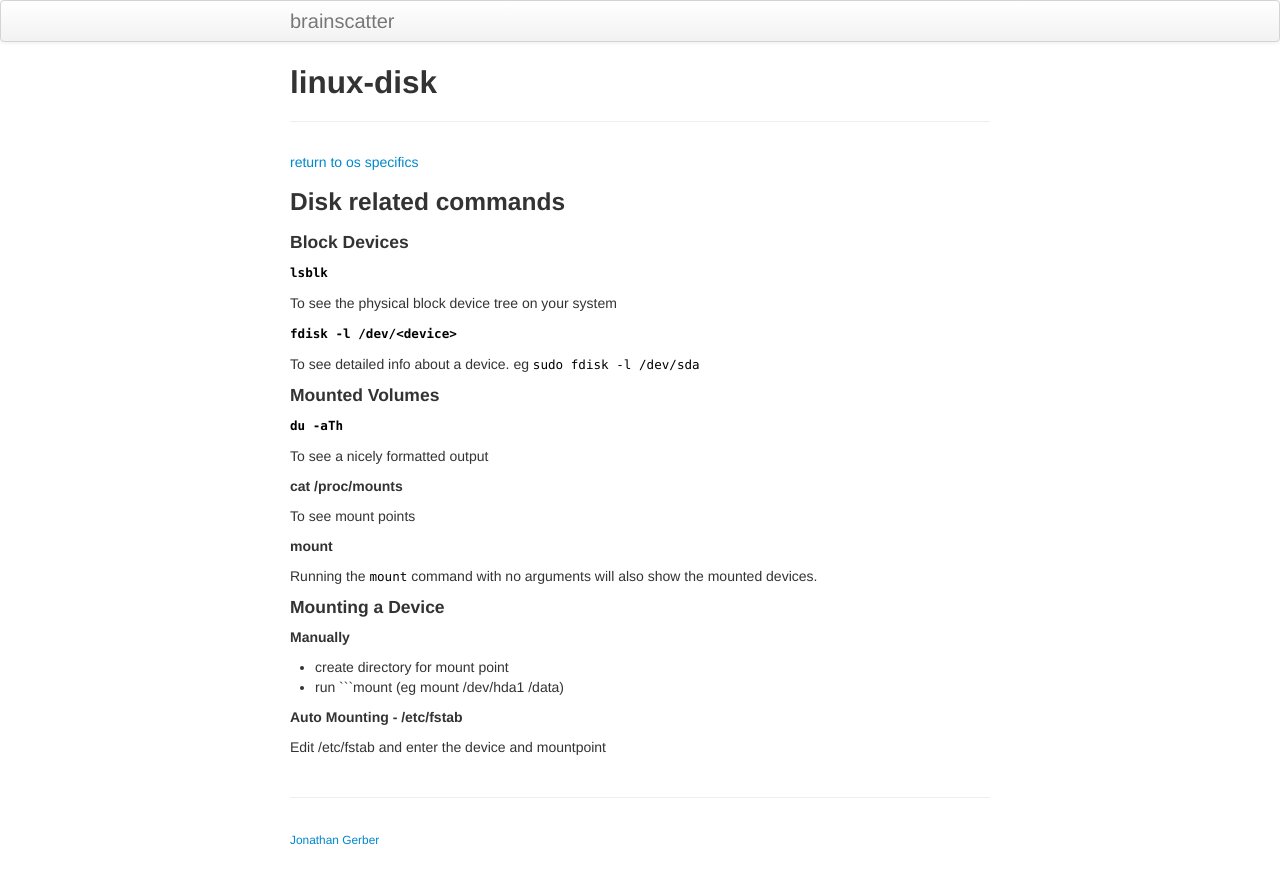
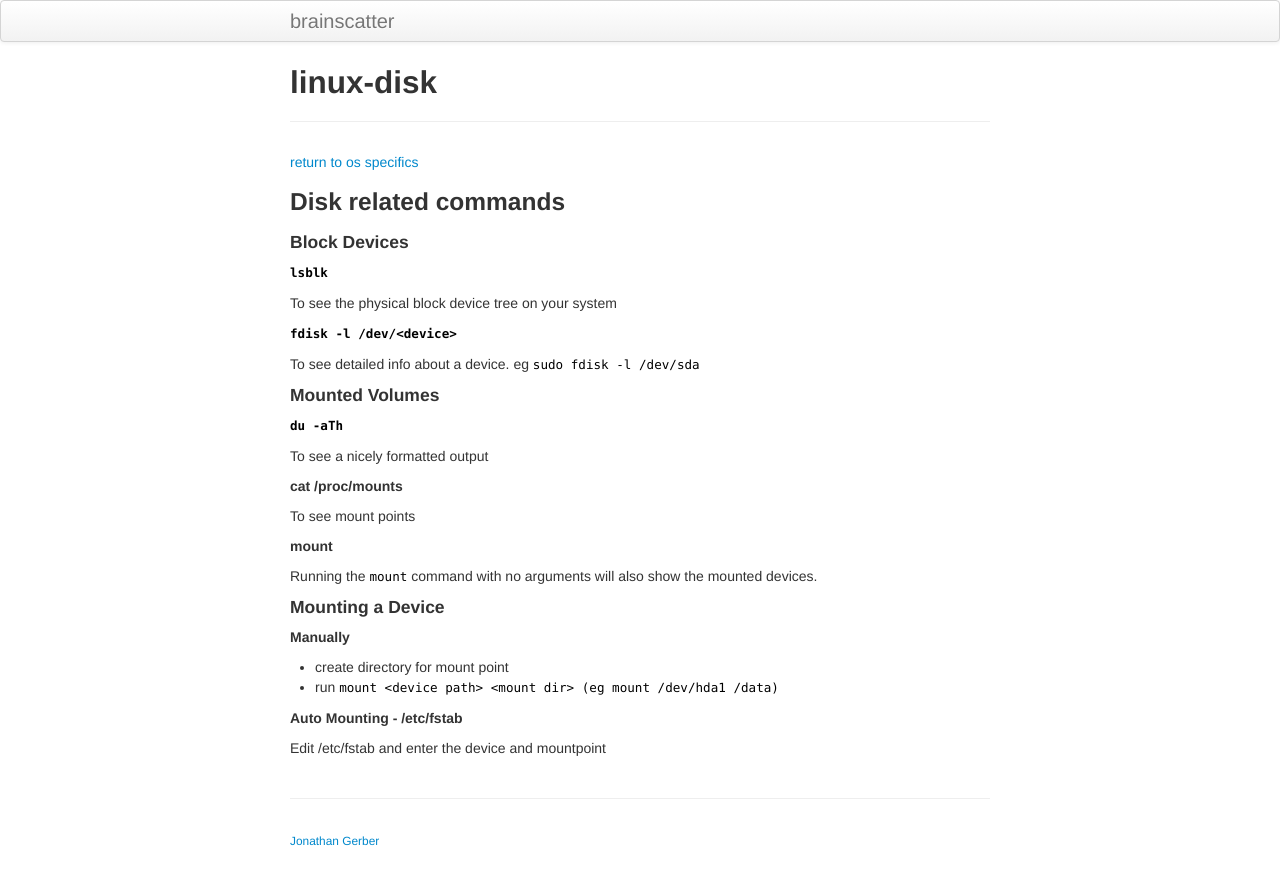
Before and after one commit to jlgerber/jlgerber.github.io, a Jekyll site: the page built from pages/oses/linux/linux-disk.md, in a window 1280 px wide. Shown: the top 885 px of the page. Built offline with Jekyll 4.4.1, drawn with Linux system fonts in a browser that asks for light colours.

Commit message:
fixes close triple back quote in linux-disk.md

````diff
--- a/pages/oses/linux/linux-disk.md
+++ b/pages/oses/linux/linux-disk.md
@@ -31,7 +31,7 @@
 
 ##### Manually
 - create directory for mount point
-- run ```mount <device path> <mount dir> (eg mount /dev/hda1 /data)
+- run ```mount <device path> <mount dir> (eg mount /dev/hda1 /data)```
 
 ##### Auto Mounting - /etc/fstab
 Edit /etc/fstab and enter the device and mountpoint
````
